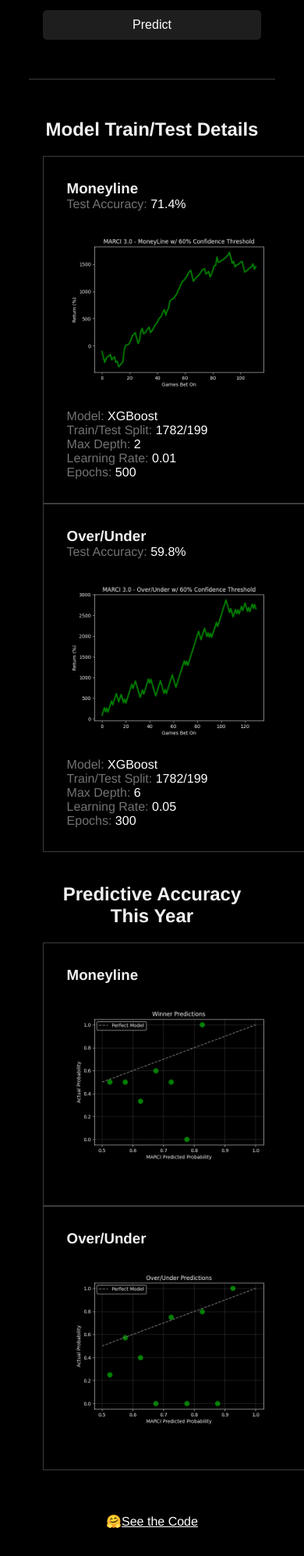
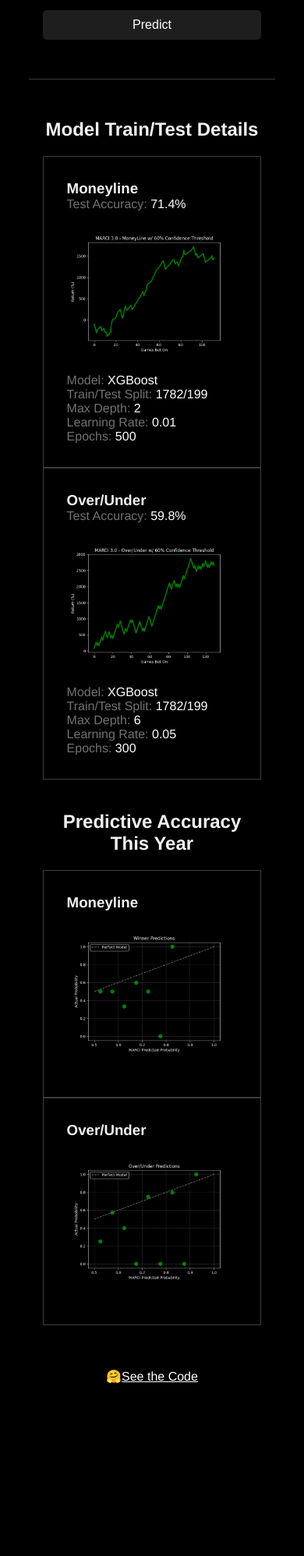
Before and after one commit to brayden1moore/marci, a Flask app: template Templates/index.html in a window 390 px wide. Shown: the part 387-2383 px from the top of the page at 78% size. After the commit the page ends 2161 px from the top, so only its background shows below. Run offline with Flask 2, Linux system fonts and the light colour scheme; the template is opened without the code that fills it, so the values that code supplies are empty; parts of the project's set-up code (start-up, migrations or seed data) failed here and were passed over.

Commit message:
Update charts

```diff
--- a/Templates/index.html
+++ b/Templates/index.html
@@ -306,7 +306,7 @@
             display: inline;
         }
         .section {
-            width: 100%
+            width: auto;
         }
     }
 
```
